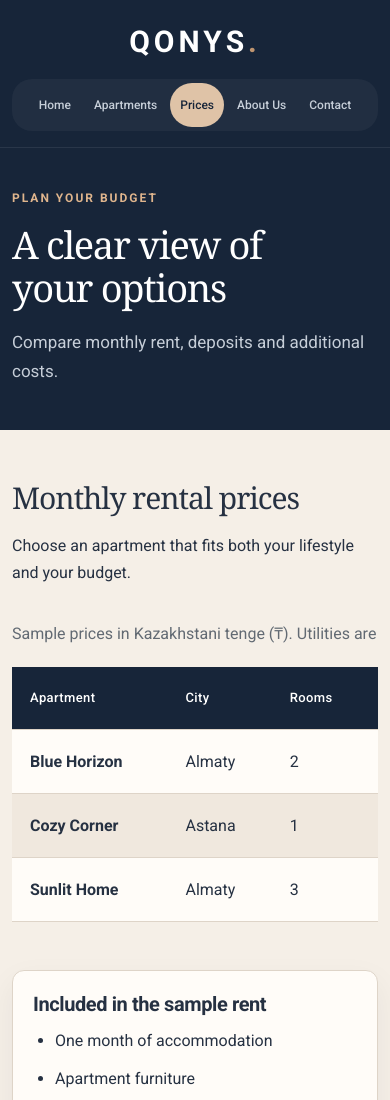
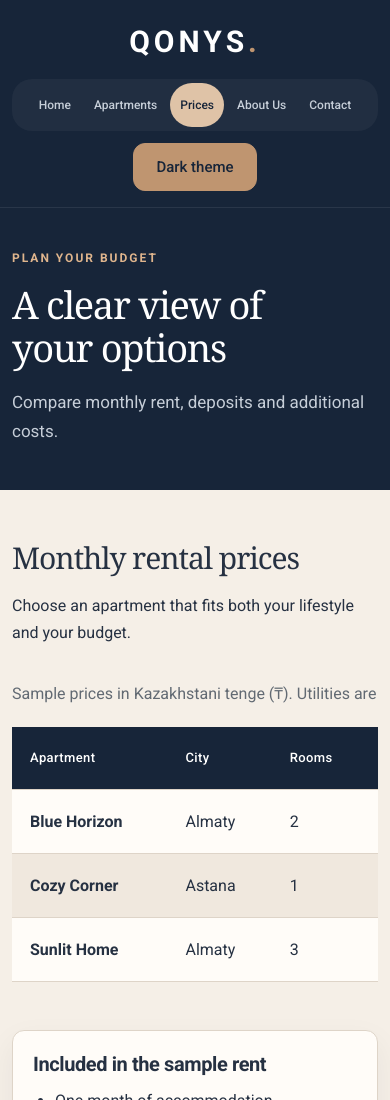
Before and after one commit to temirlan-fr/midterm-apartment-renting, a plain HTML site: page prices.html in a window 390 px wide. Shown: the top 1100 px of the page. Drawn offline with nearby package versions, Linux system fonts and the light colour scheme.

Commit message:
Add persistent theme toggle across all pages

```diff
--- /dev/null
+++ b/js/theme.js
@@ -0,0 +1,64 @@
+(() => {
+    const storageKey = "qonys-theme";
+    const root = document.documentElement;
+
+    let theme = "light";
+
+    try {
+        if (localStorage.getItem(storageKey) === "dark") {
+            theme = "dark";
+        }
+    } catch (error) {
+        theme = "light";
+    }
+
+    root.dataset.theme = theme;
+
+    document.addEventListener("DOMContentLoaded", () => {
+        const header = document.querySelector(".header-content");
+
+        const controls = document.createElement("div");
+        controls.className = "theme-controls";
+
+        const button = document.createElement("button");
+        button.type = "button";
+        button.className = "btn main-button";
+
+        const notice = document.createElement("small");
+        notice.setAttribute("role", "status");
+
+        controls.append(button, notice);
+        header.append(controls);
+
+        function updateButton() {
+            const dark = root.dataset.theme === "dark";
+
+            button.textContent = dark ? "Light theme" : "Dark theme";
+            button.setAttribute("aria-pressed", String(dark));
+            button.setAttribute("aria-label", "Dark theme");
+        }
+
+        updateButton();
+
+        button.addEventListener("click", () => {
+            const nextTheme = root.dataset.theme === "dark" ? "light" : "dark";
+
+            root.dataset.theme = nextTheme;
+            updateButton();
+
+            try {
+                localStorage.setItem(storageKey, nextTheme);
+                notice.textContent = "";
+            } catch (error) {
+                notice.textContent = "Theme changed, but browser storage is unavailable.";
+            }
+        });
+
+        window.addEventListener("storage", (event) => {
+            if (event.key === storageKey || event.key === null) {
+                root.dataset.theme = event.newValue === "dark" ? "dark" : "light";
+                updateButton();
+            }
+        });
+    });
+})();
--- a/prices.html
+++ b/prices.html
@@ -8,6 +8,8 @@
     <link href="https://fonts.googleapis.com/css2?family=Roboto:wght@400;500;700&display=swap" rel="stylesheet">
     <link href="https://cdn.jsdelivr.net/npm/bootstrap@5.3.3/dist/css/bootstrap.min.css" rel="stylesheet">
     <link rel="stylesheet" href="css/style.css">
+    <link rel="stylesheet" href="css/theme.css">
+    <script src="js/theme.js"></script>
 </head>
 
 <body>
```
Also changed, not shown: about.html (+2 -0 lines), apartments.html (+2 -0 lines), contact.html (+2 -0 lines), index.html (+2 -0 lines).
